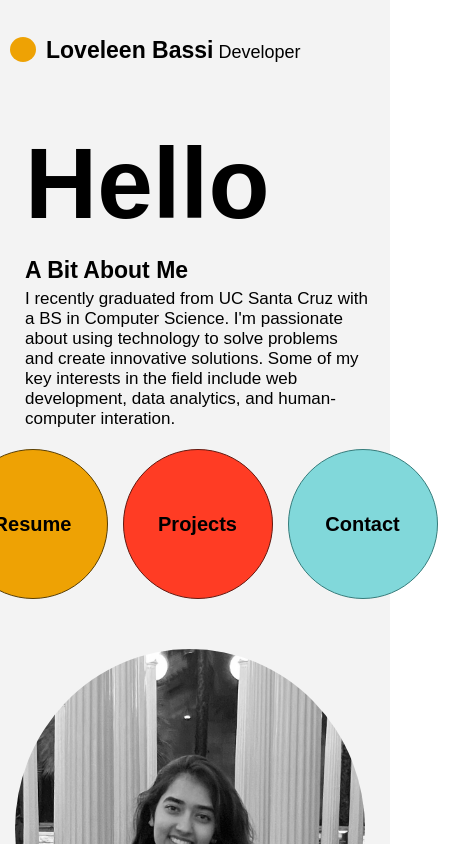
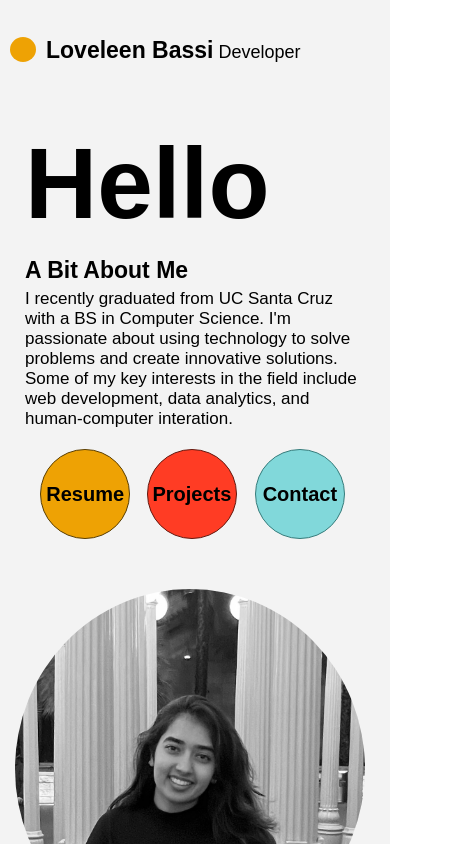
Before and after one commit to loveleeeeen/loveleenbassiweb, a React (Create React App) app: page / in a window 390 px wide. Shown: the top 844 px of the page, 453 px wide, since content can reach past the window. Built offline with nearby package versions, Linux system fonts and the light colour scheme; a web font is replaced by a local one.

Commit message:
Home page buttons smaller to fit phone screen. Still needs improvement. I want the buttons to fit the width of the phone screen

```diff
--- a/public/index.html
+++ b/public/index.html
@@ -24,7 +24,7 @@
       work correctly both with client-side routing and a non-root public URL.
       Learn how to configure a non-root public URL by running `npm run build`.
     -->
-    <title>React App</title>
+    <title>Loveleen Bassi</title>
   </head>
   <body>
     <noscript>You need to enable JavaScript to run this app.</noscript>
--- a/src/Pages/Home-Media.css
+++ b/src/Pages/Home-Media.css
@@ -196,19 +196,25 @@ width: 100%;
 
     .home-buttons-align {
       /* height: 100%; */
-      width: 100%;
+      /* width: 100%; */
       /* width: fit-content; */
-      /* border: 1px solid yellow; */
+      /* border: 5px solid yellow; */
       display: flex;
       justify-content: center;
-      align-items: center;
+      /* align-items: center; */
 
     }
 
     .home-buttons {
       border-radius: 50%;
+      width: calc((100% - 40px) / 3);
+height: calc((100% - 40px) / 3);
+min-width: 90px;
+min-height: 90px;
+max-width: 150px;
+max-height: 150px;
+      margin-right: 15px;
       /* height: 150px; */
-      /* max-width: 150px; */
       /* margin-right: 18px; */
       /* border: 10px solid black; */
       text-decoration: none;
```
Also changed, not shown: 12 other files (tests, documents, lock files or other folders).
